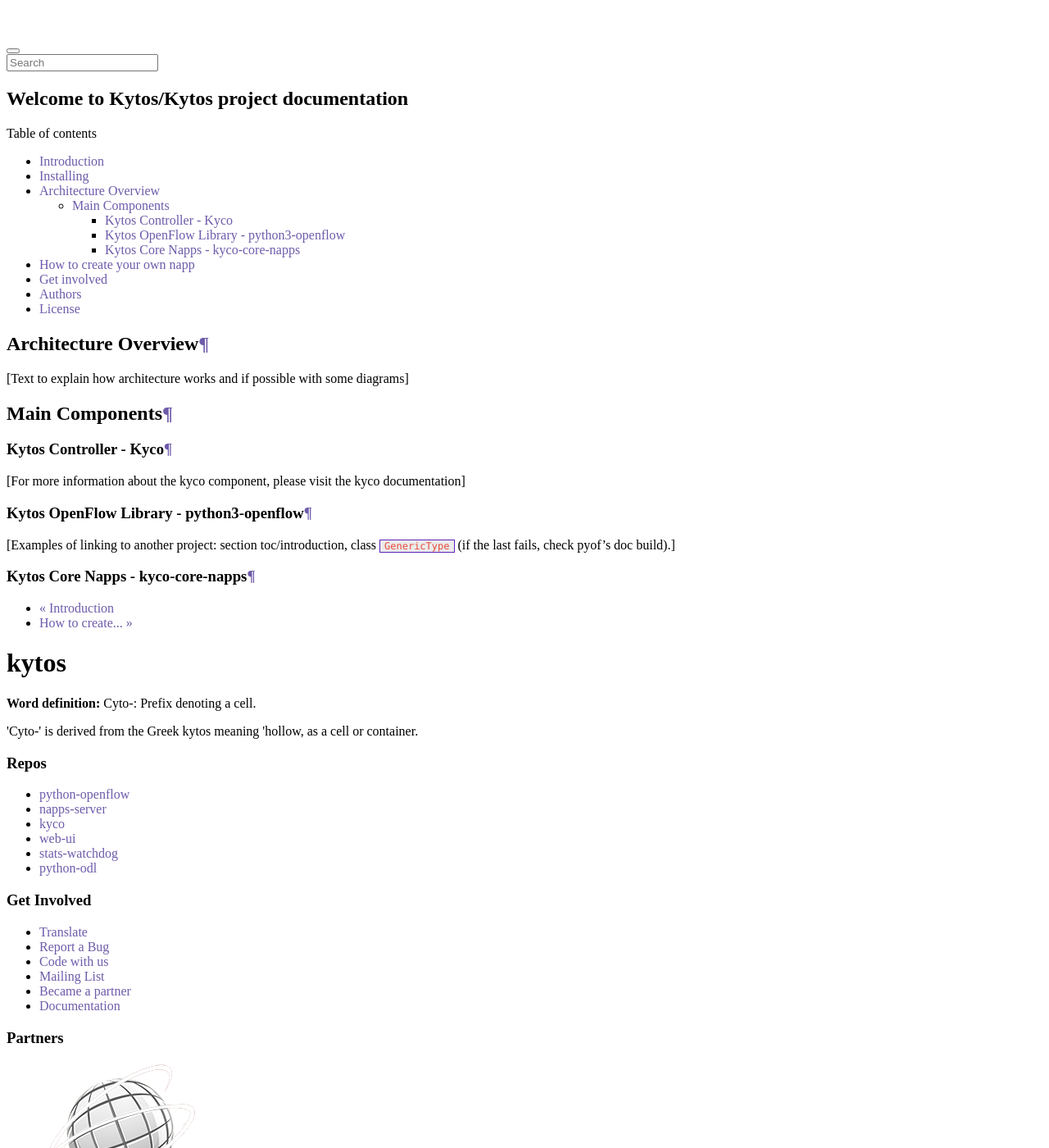
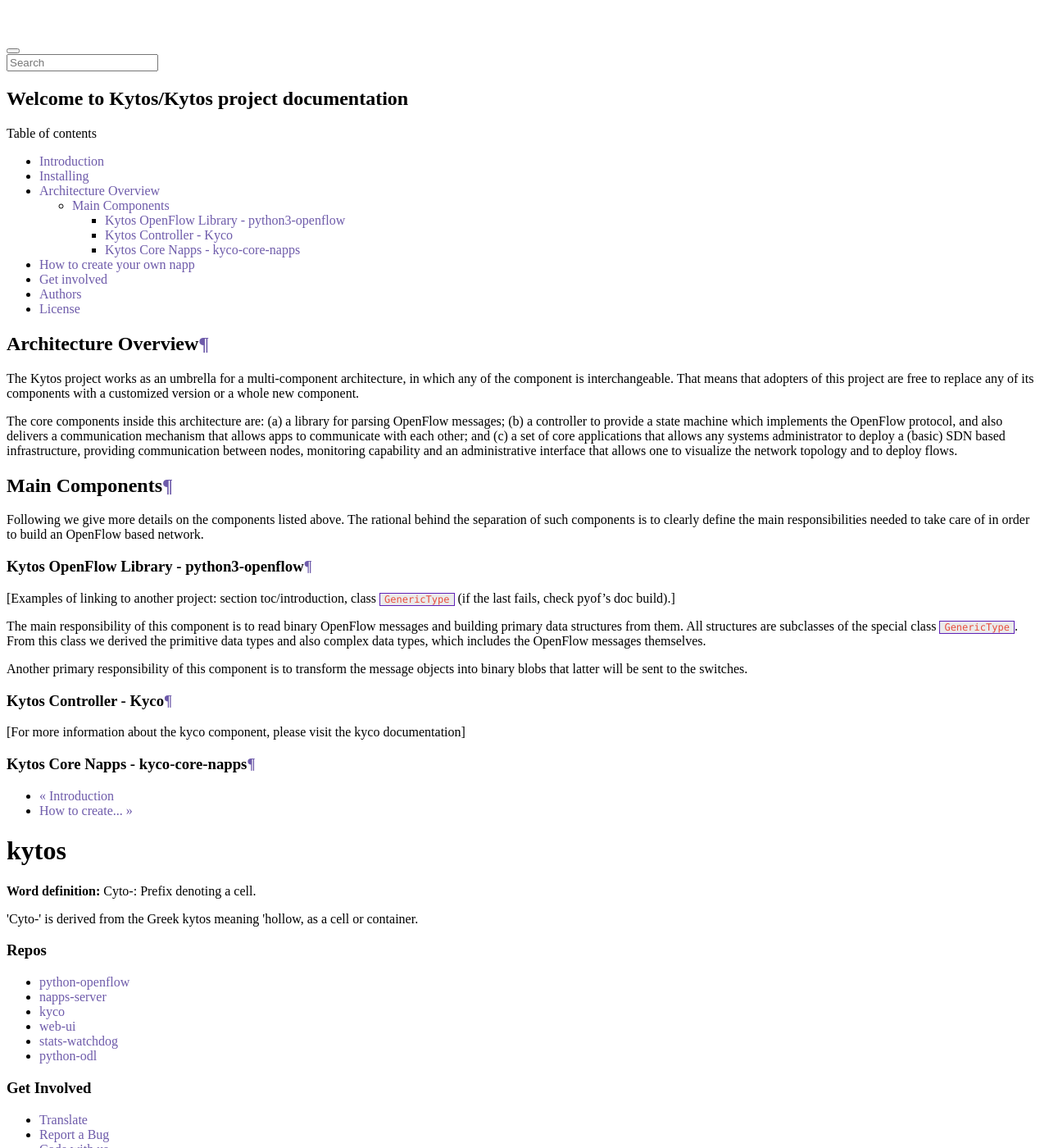
Before and after one commit to kytos/documentation, a Sphinx documentation site: the page built from docs/architecture_overview.rst, in a window 1280 px wide and 1400 px high. Shown: the whole window at 82% size. Built offline with Sphinx 7.4.7, drawn with Linux system fonts in a browser that asks for light colours.

Commit message:
Initial description of the Infrastructure

```diff
--- a/docs/architecture_overview.rst
+++ b/docs/architecture_overview.rst
@@ -1,10 +1,42 @@
 Architecture Overview
 =====================
 
-[Text to explain how architecture works and if possible with some diagrams]
+The Kytos project works as an umbrella for a multi-component architecture, in
+which any of the component is interchangeable. That means that adopters of
+this project are free to replace any of its components with a customized
+version or a whole new component.
+
+The core components inside this architecture are: (a) a library for parsing
+OpenFlow messages; (b) a controller to provide a state machine which implements
+the OpenFlow protocol, and also delivers a communication mechanism that allows
+apps to communicate with each other; and (c) a set of core applications that
+allows any systems administrator to deploy a (basic) SDN based infrastructure,
+providing communication between nodes, monitoring capability and an
+administrative interface that allows one to visualize the network topology and
+to deploy flows.
 
 Main Components
 ---------------
+Following we give more details on the components listed above. The rational
+behind the separation of such components is to clearly define the main
+responsibilities needed to take care of in order to build an OpenFlow based
+network.
+
+Kytos OpenFlow Library - python3-openflow
+~~~~~~~~~~~~~~~~~~~~~~~~~~~~~~~~~~~~~~~~~
+[Examples of linking to another project: section :doc:`toc/introduction`,
+class :class:`~pyof.foundation.base.GenericType` (if the last fails, check
+pyof's doc build).]
+
+The main responsibility of this component is to read binary OpenFlow messages
+and building primary data structures from them. All structures are subclasses
+of the special class :class:`~pyof.foundation.base.GenericType`. From this
+class we derived the primitive data types and also complex data types, which
+includes the OpenFlow messages themselves.
+
+Another primary responsibility of this component is to transform the message
+objects into binary blobs that latter will be sent to the switches.
+
 
 Kytos Controller - Kyco
 ~~~~~~~~~~~~~~~~~~~~~~~
@@ -12,11 +44,6 @@ Kytos Controller - Kyco
 [For more information about the kyco component, please visit the kyco
 documentation]
 
-Kytos OpenFlow Library - python3-openflow
-~~~~~~~~~~~~~~~~~~~~~~~~~~~~~~~~~~~~~~~~~
-[Examples of linking to another project: section :doc:`toc/introduction`,
-class :class:`~pyof.foundation.base.GenericType` (if the last fails, check
-pyof's doc build).]
 
 
 Kytos Core Napps - kyco-core-napps
```
